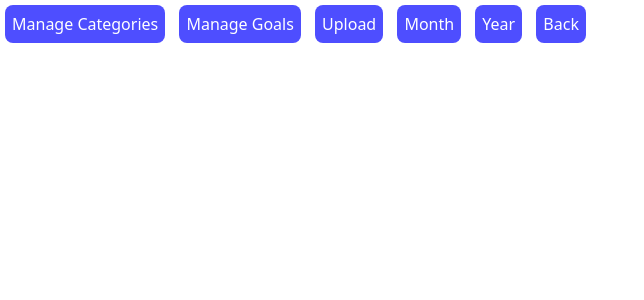
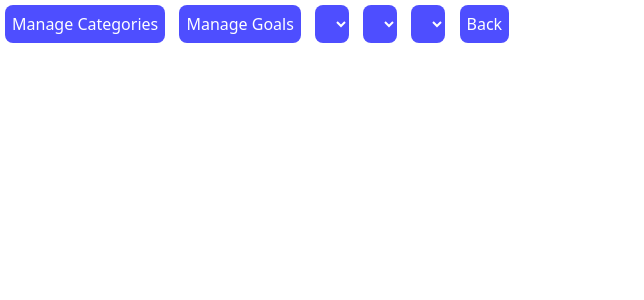
Before and after one commit to RockShwa/WebBudgetizer, a SvelteKit app: page /transactions in a window 1280 px wide. Shown: the top 300 px of the page, without its empty margins (0-644 px from the left). Built offline with nearby package versions, Linux system fonts and the light colour scheme.

Commit message:
quick add to transactions page

```diff
--- a/src/routes/transactions/+page.svelte
+++ b/src/routes/transactions/+page.svelte
@@ -1,9 +1,9 @@
 <div class="button-row">
     <button class="button">Manage Categories</button>
     <button class="button">Manage Goals</button>
-    <button class="button">Upload</button>
-    <button class="button">Month</button>
-    <button class="button">Year</button>
+    <select class="select">Upload</select>
+    <select class="select">Month</select>
+    <select class="select">Year</select>
     <button class="button">Back</button>
 </div>
 
@@ -12,7 +12,7 @@
 </div>
 
 <style>
-    .button {
+    .button, select{
         width: auto;
         box-shadow: var(--shadow-sm);
         border-radius: var(--radius-lg);
```
